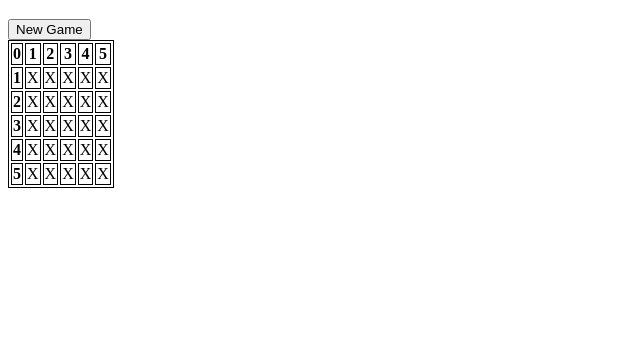
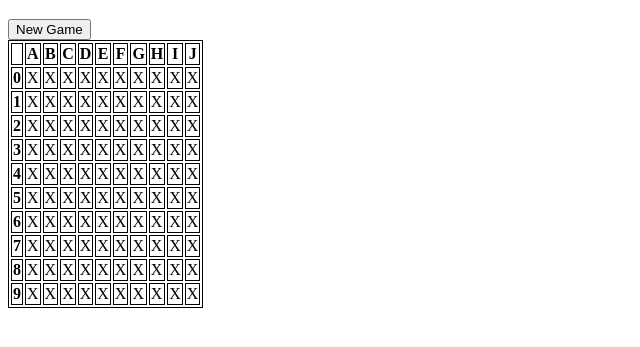
Before and after one commit to cristhian-jg/BattleShip, a plain HTML site: page index.html in a window 1280 px wide. Shown: the part 61-408 px from the top of the page, without its empty margins (0-640 px from the left). Drawn offline with Linux system fonts and the light colour scheme.

Commit message:
Ahora genera la tabla automáticamente

```diff
--- a/index.html
+++ b/index.html
@@ -7,7 +7,6 @@
     <meta name="viewport" content="width=device-width, initial-scale=1.0">
     <title>Hundir la flota</title>
 </head>
-
 <body>
     <style>
         table,
@@ -18,42 +17,9 @@
     </style>
     <h1>Hundir la flota</h1>
     <button>New Game</button>
-    <table id="tabla">
-        <tbody>
-            <tr id="ABC">
-            </tr>
-        </tbody>
-    </table>
-
-    <script>
-        window.onload = main();
-
-        function main() {
-            let tabla = document.getElementById("tabla");
-            let header = document.getElementById("ABC");
-
-            let filas = 5;
-            let columnas = 5;
-
-            for (x = -1; x < filas; x++) {
-                header.innerHTML += "<tr><th>" + (x+1) + "</th></tr>"
-            }
-
-            let tds = ""
-            let tdsaux = ""
-
-            for (i = 0; i < columnas; i++) {
-                for (j=0; j < columnas; j++) {
-                    tds = tdsaux + "<td>X</td>"
-                }
-                console.log(tds)
-                tabla.innerHTML += "<th>" + (i+1) + "<td>X</td><td>X</td><td>X</td><td>X</td><td>X</td>";
-
-            }
-
-        }
-    </script>
-
+    <div id="contenedorTabla">
+        <!-- Automatic table generated for JS -->
+    </div>
+    <script src="script.js"></script>
 </body>
-
 </html>
--- /dev/null
+++ b/script.js
@@ -0,0 +1,38 @@
+let N_FILAS = 10;
+let N_COLUMNAS = 10;
+
+window.onload = main();
+
+function main() {
+
+    let contenedorTabla = document.getElementById("contenedorTabla");
+
+    contenedorTabla.innerHTML = "";
+
+    let tabla = "<table>";
+    let header = "";
+    let char = 64; // == A
+
+    for (let j = -1; j < N_COLUMNAS; j++) {
+        if (char > 64) {
+            header += "<th>" + String.fromCharCode(char) + "</th>"
+            char++;
+        } else {
+            header += "<th>" + " " + "</th>"
+            char++;
+        }
+    }
+
+    tabla += header;
+
+    for (let i = 0; i < N_FILAS; i++) {
+        tabla += "<tr> <th>" + i + "</th> "
+        for (let x = 0; x < N_COLUMNAS; x++) {
+            tabla += "<td> X </td>";
+        }
+        tabla += "</tr>";
+    }
+
+    tabla += "</table>";
+    contenedorTabla.innerHTML = tabla;
+}
```
